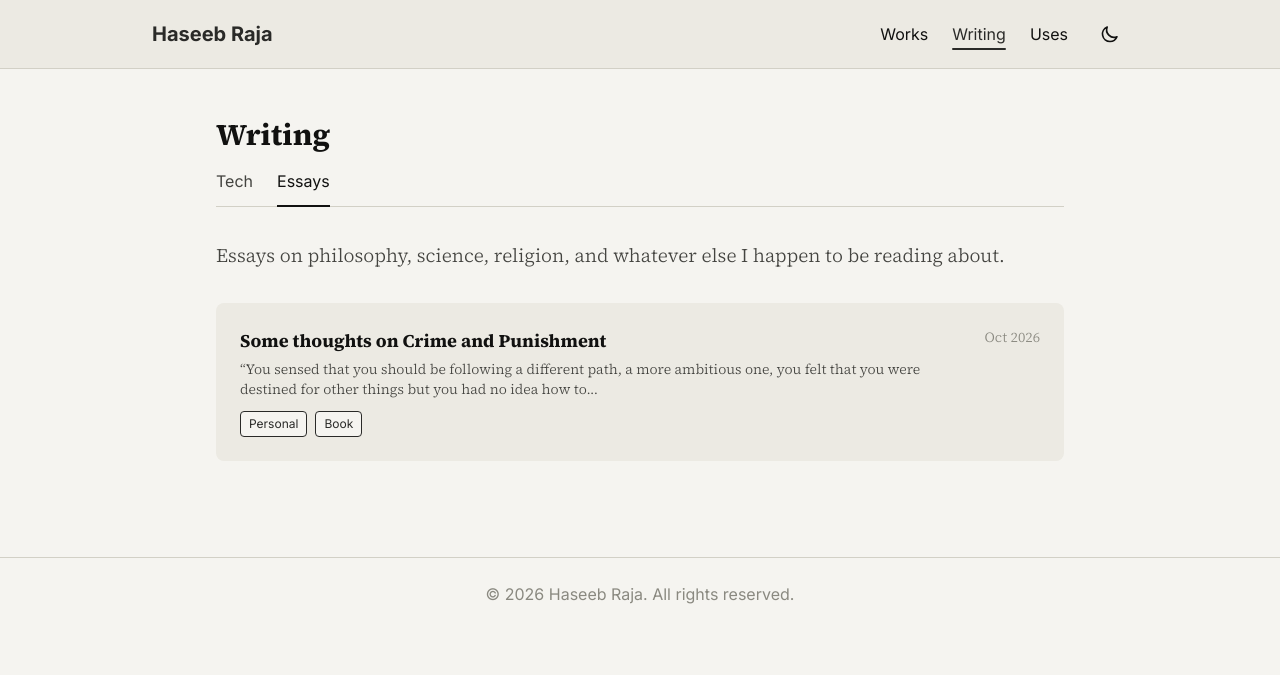
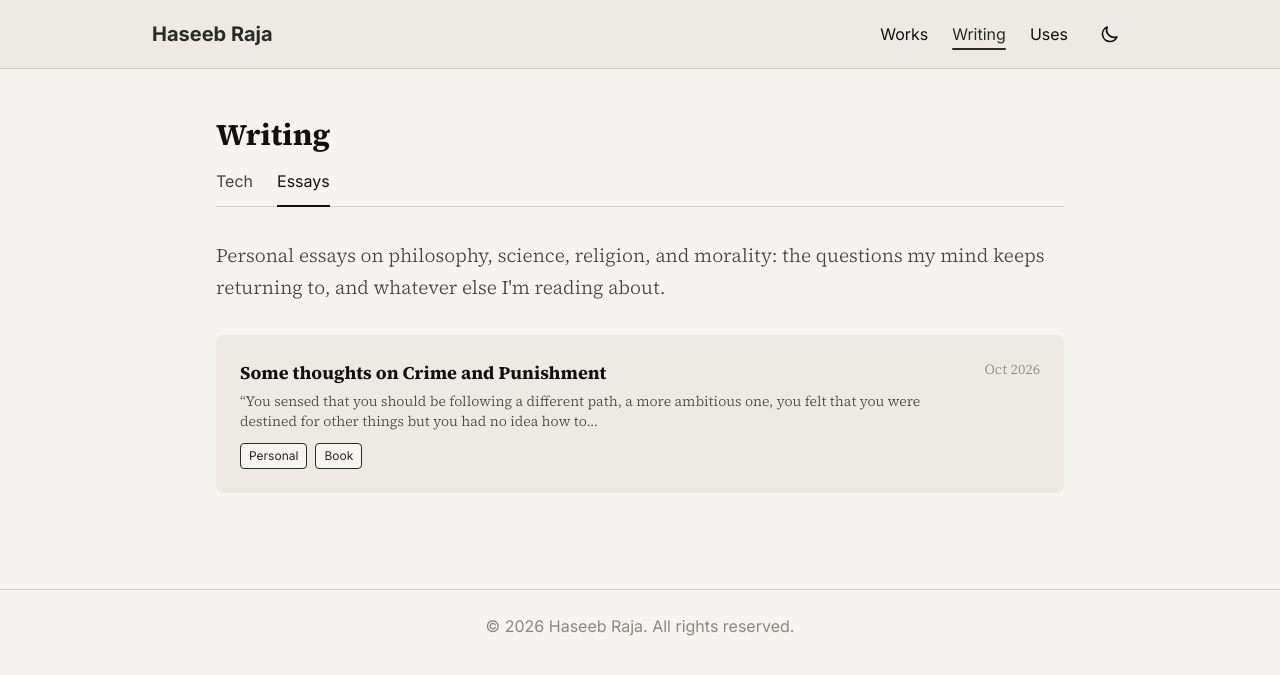
Before and after one commit to pytholic/pytholic.github.io, a Jekyll site: the page built from essays.html, in a window 1280 px wide. Shown: the top 675 px of the page. Built offline with Jekyll 4.4.1, drawn with Linux system fonts in a browser that asks for light colours; nearby versions of some CDN libraries.

Commit message:
(essays) reword Essays description and drop CC license footer
Co-Authored-By: Claude Sonnet 5.5 <noreply@anthropic.com>

```diff
--- a/_config.yml
+++ b/_config.yml
@@ -12,7 +12,6 @@ defaults:
       path: "posts"
     values:
       layout: post
-      license: true
   - scope:
       path: "works"
     values:
@@ -22,7 +21,6 @@ defaults:
       type: notes
     values:
       layout: note
-      license: true
 
 exclude:
   - Gemfile
--- a/essays.html
+++ b/essays.html
@@ -5,8 +5,8 @@ title: Essays
 <main class="max-w-4xl mx-auto px-6 py-12">
     <h1 class="text-3xl font-bold mb-4">Writing</h1>
     {% include writing-tabs.html active="essays" %}
-    <p class="text-theme-muted mb-8">Essays on philosophy, science, religion, and whatever
-        else I happen to be reading about.</p>
+    <p class="text-theme-muted mb-8">Personal essays on philosophy, science, religion, and morality: the questions
+        my mind keeps returning to, and whatever else I'm reading about.</p>
 
     <div class="space-y-4">
         {% assign sorted_notes = site.notes | sort: 'date' | reverse %}
```
